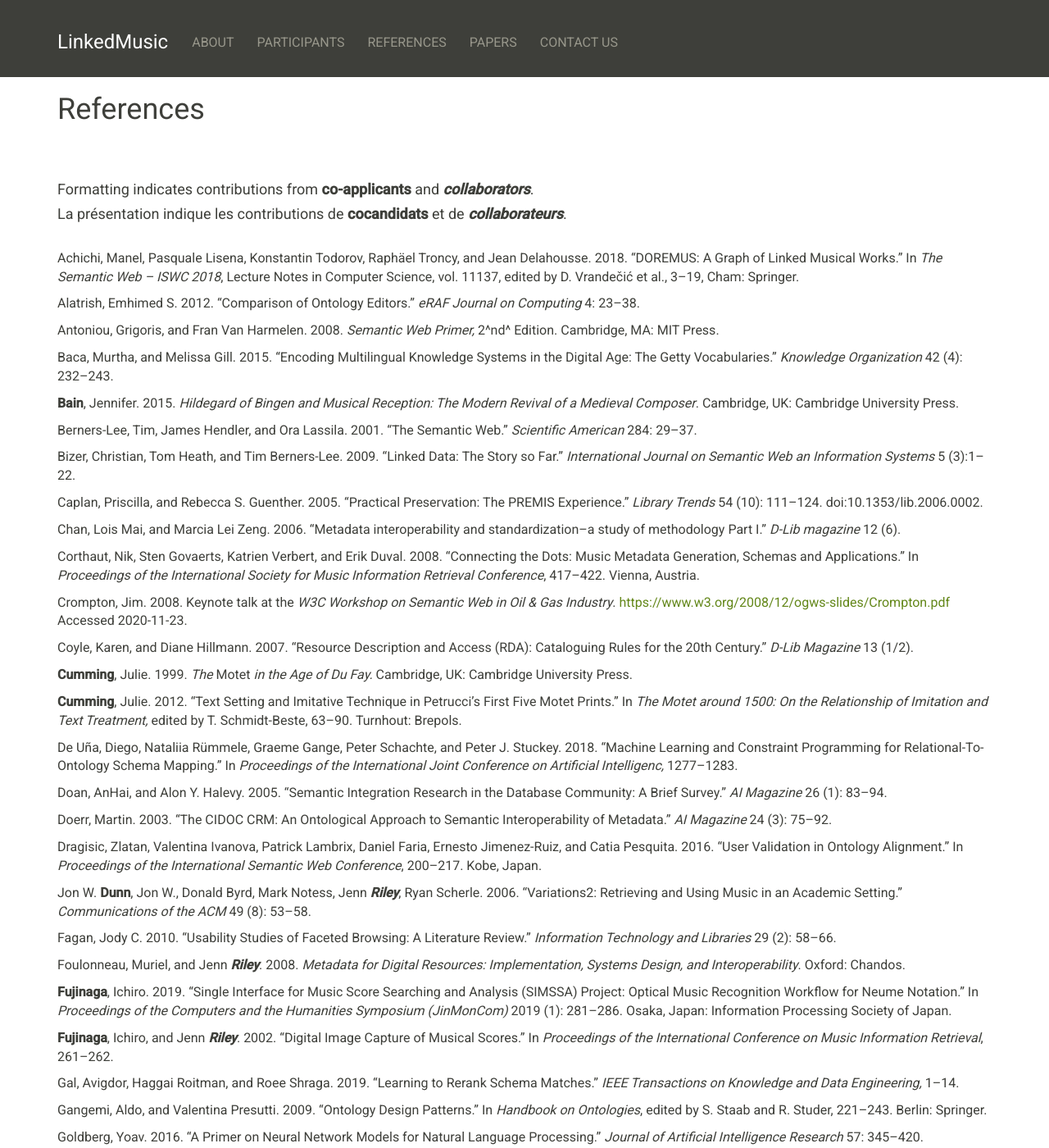
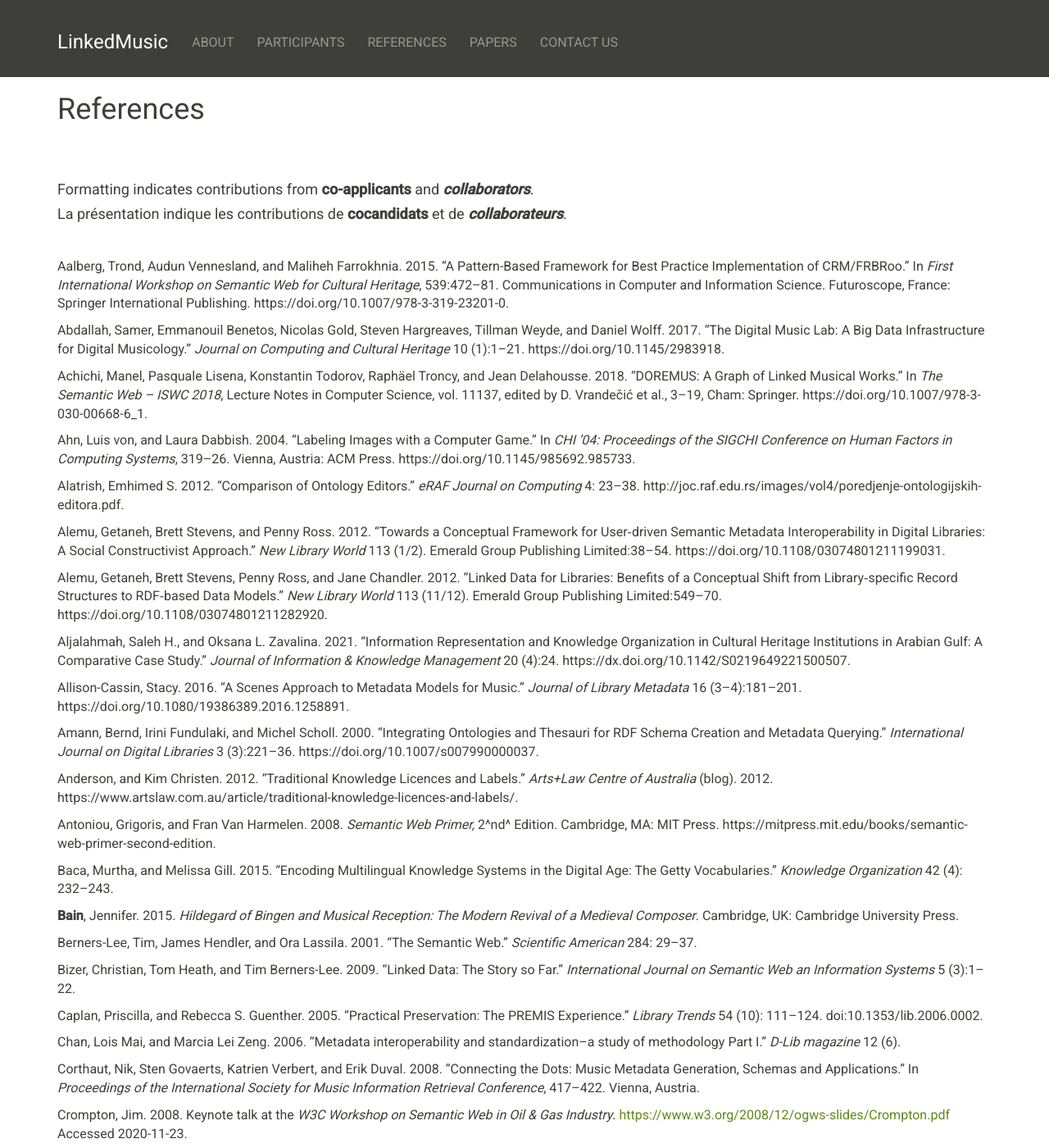
Before and after one commit to DDMAL/linkedmusic-website, a Jekyll site: the page built from references.md, in a window 1280 px wide and 1400 px high. Shown: the whole window at 82% size. Built offline with Jekyll 4.4.1, drawn with Linux system fonts in a browser that asks for light colours; nearby versions of some CDN libraries.

Commit message:
Update references.md

```diff
--- a/references.md
+++ b/references.md
@@ -10,16 +10,35 @@ image_class: headerimage
 #### La présentation indique les contributions de **cocandidats** et de ***collaborateurs***.
 
 <br>
+
+Aalberg, Trond, Audun Vennesland, and Maliheh Farrokhnia. 2015. “A Pattern-Based Framework for Best Practice Implementation of CRM/FRBRoo.” In *First International Workshop on Semantic Web for Cultural Heritage*, 539:472–81. Communications in Computer and Information Science. Futuroscope, France: Springer International Publishing. https://doi.org/10.1007/978-3-319-23201-0.
+
+Abdallah, Samer, Emmanouil Benetos, Nicolas Gold, Steven Hargreaves, Tillman Weyde, and Daniel Wolff. 2017. “The Digital Music Lab: A Big Data Infrastructure for Digital Musicology.” *Journal on Computing and Cultural Heritage* 10 (1):1–21. https://doi.org/10.1145/2983918.
+
 Achichi, Manel, Pasquale Lisena, Konstantin Todorov, Raphäel Troncy, and
 Jean Delahousse. 2018. "DOREMUS: A Graph of Linked Musical Works." In
 *The Semantic Web -- ISWC 2018*, Lecture Notes in Computer Science, vol.
-11137, edited by D. Vrandečić et al., 3--19, Cham: Springer.
+11137, edited by D. Vrandečić et al., 3--19, Cham: Springer. https://doi.org/10.1007/978-3-030-00668-6_1.
+
+Ahn, Luis von, and Laura Dabbish. 2004. “Labeling Images with a Computer Game.” In *CHI ’04: Proceedings of the SIGCHI Conference on Human Factors in Computing Systems*, 319–26. Vienna, Austria: ACM Press. https://doi.org/10.1145/985692.985733.
 
 Alatrish, Emhimed S. 2012. "Comparison of Ontology Editors." *eRAF
-Journal on Computing* 4: 23--38.
+Journal on Computing* 4: 23--38. http://joc.raf.edu.rs/images/vol4/poredjenje-ontologijskih-editora.pdf.
+
+Alemu, Getaneh, Brett Stevens, and Penny Ross. 2012. “Towards a Conceptual Framework for User‐driven Semantic Metadata Interoperability in Digital Libraries: A Social Constructivist Approach.” *New Library World* 113 (1/2). Emerald Group Publishing Limited:38–54. https://doi.org/10.1108/03074801211199031.
+
+Alemu, Getaneh, Brett Stevens, Penny Ross, and Jane Chandler. 2012. “Linked Data for Libraries: Benefits of a Conceptual Shift from Library‐specific Record Structures to RDF‐based Data Models.” *New Library World* 113 (11/12). Emerald Group Publishing Limited:549–70. https://doi.org/10.1108/03074801211282920.
+
+Aljalahmah, Saleh H., and Oksana L. Zavalina. 2021. “Information Representation and Knowledge Organization in Cultural Heritage Institutions in Arabian Gulf: A Comparative Case Study.” *Journal of Information & Knowledge Management* 20 (4):24. https://dx.doi.org/10.1142/S0219649221500507.
+
+Allison-Cassin, Stacy. 2016. “A Scenes Approach to Metadata Models for Music.” *Journal of Library Metadata* 16 (3–4):181–201. https://doi.org/10.1080/19386389.2016.1258891.
+
+Amann, Bernd, Irini Fundulaki, and Michel Scholl. 2000. “Integrating Ontologies and Thesauri for RDF Schema Creation and Metadata Querying.” *International Journal on Digital Libraries* 3 (3):221–36. https://doi.org/10.1007/s007990000037.
+
+Anderson, and Kim Christen. 2012. “Traditional Knowledge Licences and Labels.” *Arts+Law Centre of Australia* (blog). 2012. https://www.artslaw.com.au/article/traditional-knowledge-licences-and-labels/.
 
 Antoniou, Grigoris, and Fran Van Harmelen. 2008. *Semantic Web Primer,*
-2^nd^ Edition. Cambridge, MA: MIT Press.
+2^nd^ Edition. Cambridge, MA: MIT Press. https://mitpress.mit.edu/books/semantic-web-primer-second-edition.
 
 Baca, Murtha, and Melissa Gill. 2015. "Encoding Multilingual Knowledge
 Systems in the Digital Age: The Getty Vocabularies." *Knowledge
```
